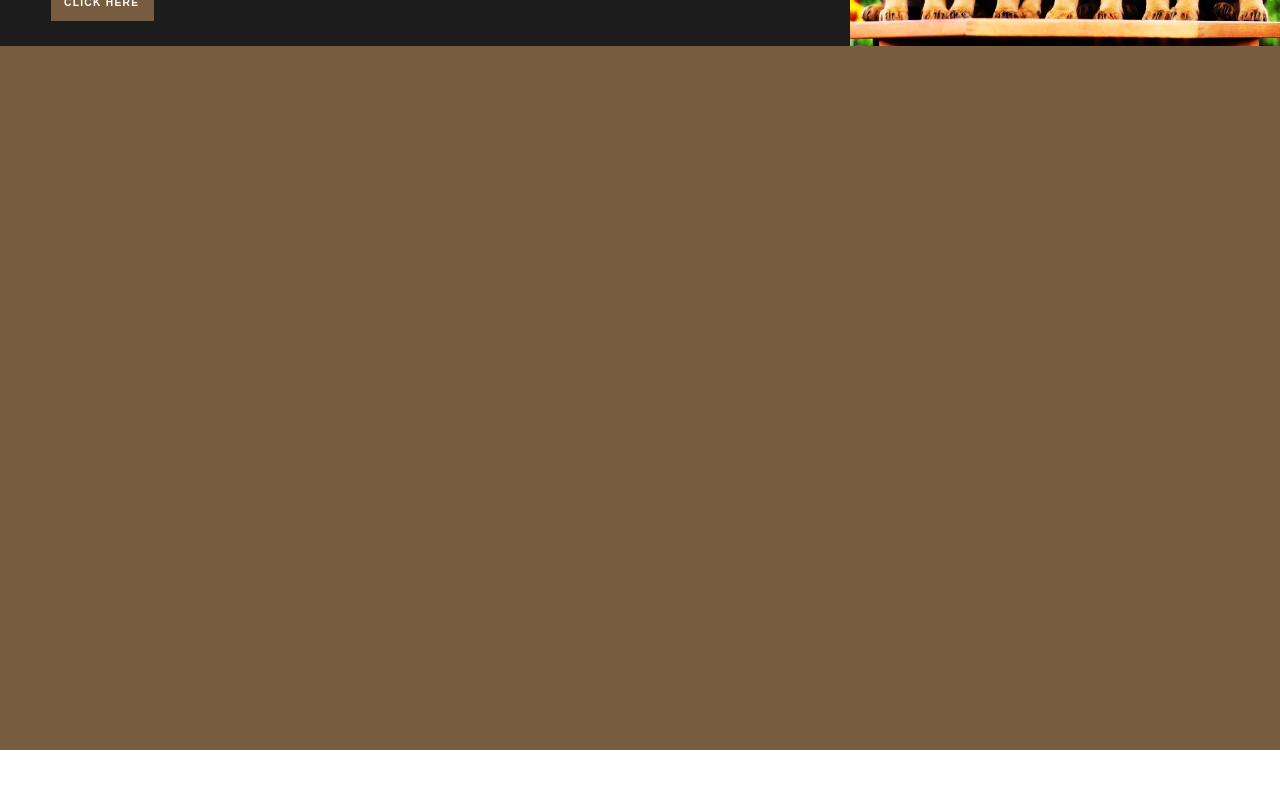
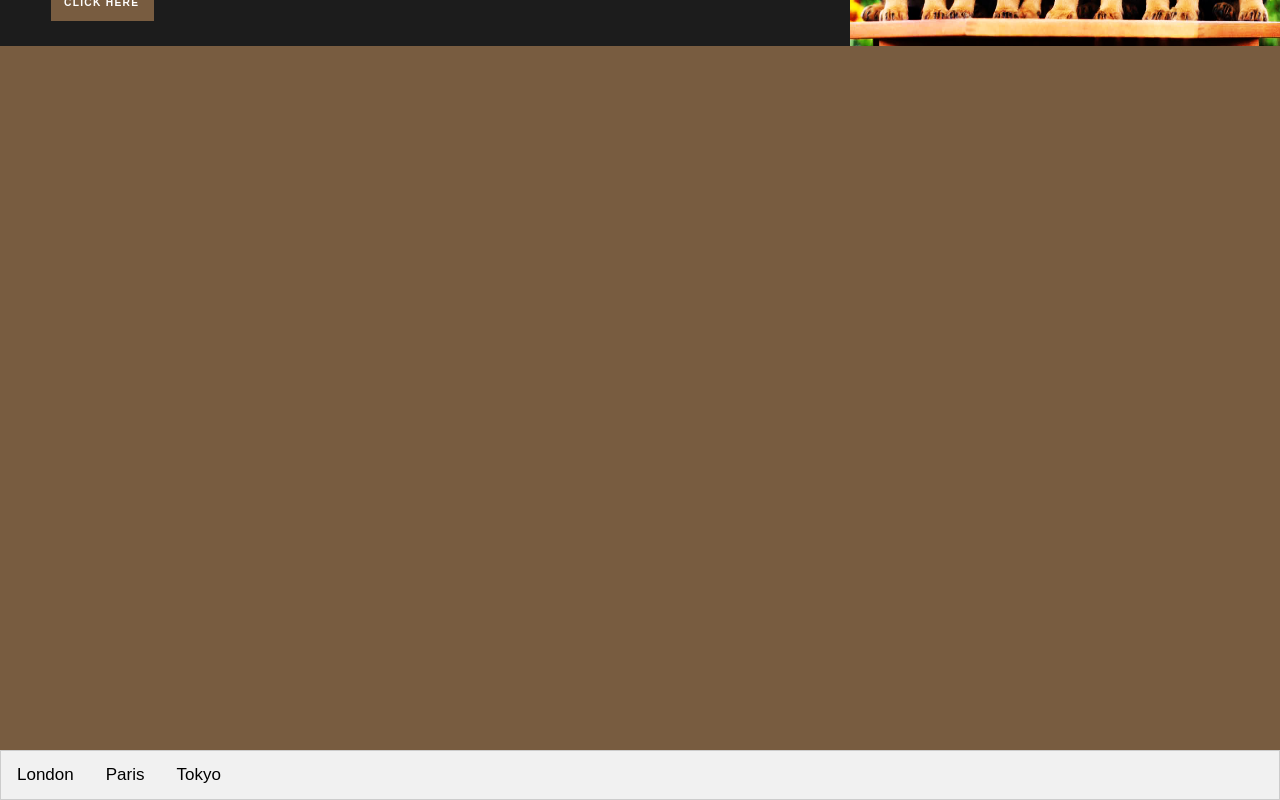
Before and after one commit to Zeus540/Rottweiler-V2, a React (Create React App) app: page / in a window 1280 px wide. Shown: the part 880-1680 px from the top of the page. Before the commit the page ends 1630 px from the top, so only its background shows below. Built offline with nearby package versions, Linux system fonts and the light colour scheme.

Commit message:
uploaded intial files

```diff
--- a/public/index.html
+++ b/public/index.html
@@ -22,5 +22,21 @@
   </body>
 
   <script src="https://ajax.googleapis.com/ajax/libs/jquery/1.12.4/jquery.min.js"></script>
+  <script>
 
+function openCity(evt, cityName) {
+    var i, tabcontent, tablinks;
+    tabcontent = document.getElementsByClassName("tabcontent");
+    for (i = 0; i < tabcontent.length; i++) {
+      tabcontent[i].style.display = "none";
+    }
+    tablinks = document.getElementsByClassName("tablinks");
+    for (i = 0; i < tablinks.length; i++) {
+      tablinks[i].className = tablinks[i].className.replace(" active", "");
+    }
+    document.getElementById(cityName).style.display = "block";
+    evt.currentTarget.className += " active";
+  }
+
+  </script>
 </html>
--- a/src/App.js
+++ b/src/App.js
@@ -6,6 +6,7 @@ import Nav from './components/Nav.jsx';
 import Header from './components/Header.jsx';
 import PuppySection from './components/PuppySection.jsx';
 import Message from './components/Message.jsx';
+import TabSection from './components/TabSection.jsx';
 
 function App() {
 
@@ -36,7 +37,7 @@ function App() {
       <Header/>
       <PuppySection/>
       <Message/>
-
+      <TabSection/>
       </div>
     }
     </div>
--- a/src/components/Nav.jsx
+++ b/src/components/Nav.jsx
@@ -2,7 +2,7 @@ import React, { Component } from 'react'
 import AOS from 'aos';
 import 'aos/dist/aos.css';
 
-export class Nav extends Component {
+class Nav extends Component {
     componentDidMount(){
         AOS.init({
           duration : 1000
--- /dev/null
+++ b/src/components/TabSection.jsx
@@ -0,0 +1,37 @@
+import React, { Component } from 'react'
+
+export class TabSection extends Component {
+   componentDidMount(){
+
+
+
+   }
+    render() {
+        return (
+            <div>
+                <div class="tab">
+                    <button class="tablinks" onClick="{openCity(event, 'London')">London</button>
+                    <button class="tablinks" onClick="openCity(event, 'Paris')">Paris</button>
+                    <button class="tablinks" onClick="openCity(event, 'Tokyo')">Tokyo</button>
+                </div>
+
+                <div id="London" class="tabcontent">
+                    <h3>London</h3>
+                    <p>London is the capital city of England.</p>
+                </div>
+
+                <div id="Paris" class="tabcontent">
+                    <h3>Paris</h3>
+                    <p>Paris is the capital of France.</p>
+                </div>
+
+                <div id="Tokyo" class="tabcontent">
+                    <h3>Tokyo</h3>
+                    <p>Tokyo is the capital of Japan.</p>
+                </div>
+            </div>
+        )
+    }
+}
+
+export default TabSection
--- a/src/scss/App.scss
+++ b/src/scss/App.scss
@@ -4,6 +4,7 @@
 @import 'header.scss';
 @import 'puppysection.scss';
 @import 'message.scss';
+@import 'tabsection.scss';
 
 .spinner-container {
     display: flex;
--- /dev/null
+++ b/src/scss/_tabsection.scss
@@ -0,0 +1,35 @@
+.tab {
+    overflow: hidden;
+    border: 1px solid #ccc;
+    background-color: #f1f1f1;
+  }
+
+  /* Style the buttons inside the tab */
+  .tab button {
+    background-color: inherit;
+    float: left;
+    border: none;
+    outline: none;
+    cursor: pointer;
+    padding: 14px 16px;
+    transition: 0.3s;
+    font-size: 17px;
+  }
+
+  /* Change background color of buttons on hover */
+  .tab button:hover {
+    background-color: #ddd;
+  }
+
+  /* Create an active/current tablink class */
+  .tab button.active {
+    background-color: #ccc;
+  }
+
+  /* Style the tab content */
+  .tabcontent {
+    display: none;
+    padding: 6px 12px;
+    border: 1px solid #ccc;
+    border-top: none;
+  }
```
Also changed, not shown: 1 other file (tests, documents, lock files or other folders).
